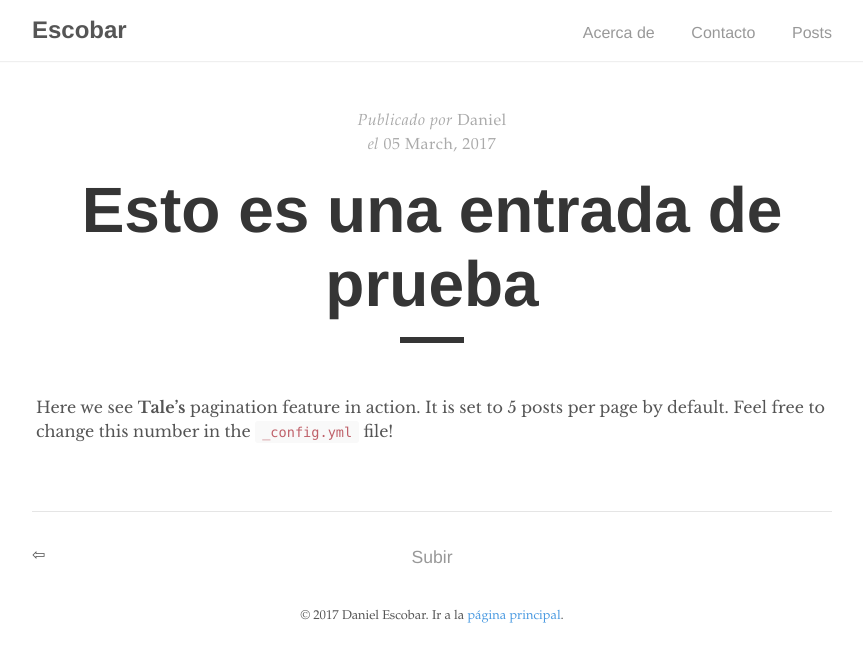
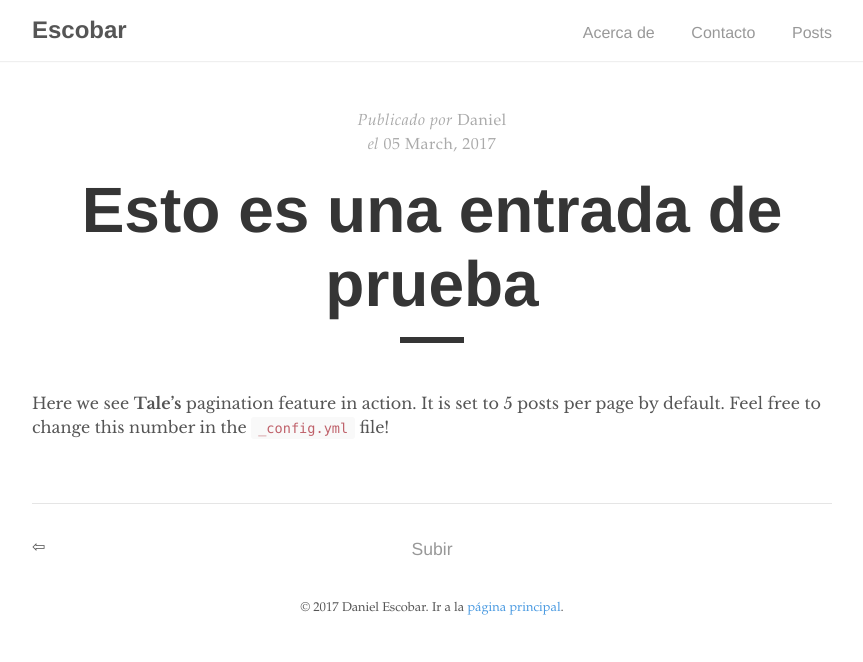
Before and after one commit to daeshu/tale, a Jekyll site: the page built from _posts/2017-03-05-pagination-post.md, in a window 1280 px wide. Shown: the top 662 px of the page, without its empty margins (208-1071 px from the left). Built offline with Jekyll 4.4.1, drawn with Linux system fonts in a browser that asks for light colours.

Commit message:
Update _post.scss

```diff
--- a/_sass/_post.scss
+++ b/_sass/_post.scss
@@ -30,8 +30,6 @@
   p {
     margin: 0 0 1rem;
     text-align: left;
-    padding: 4px;
-
   }
 
   a:hover {
```
